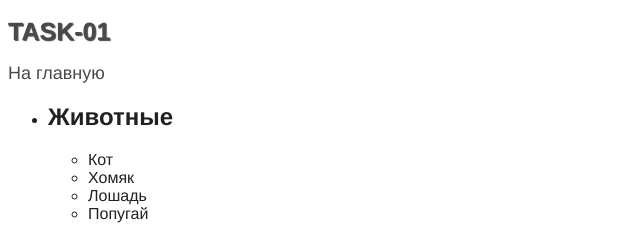
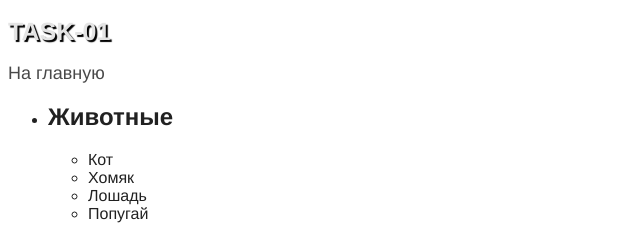
Before and after one commit to transformator98/goit-js-hw-07, a plain HTML site: page task-01.html in a window 1280 px wide. Shown: the top 240 px of the page, 0-640 px from the left. Drawn offline with Linux system fonts and the light colour scheme.

Commit message:
replace task-06

```diff
--- a/css/style.css
+++ b/css/style.css
@@ -26,8 +26,8 @@ input {
 .title {
   font-size: 25px;
   text-transform: uppercase;
-  color: rgb(73, 73, 73);
-  text-shadow: 1px 1px 1px rgb(73, 73, 73);
+  color: rgb(228, 228, 228);
+  text-shadow: 2px 2px 1px rgb(0, 0, 0);
 }
 
 .item-task {
```
Also changed, not shown: js/task-05.js (+6 -1 lines).
